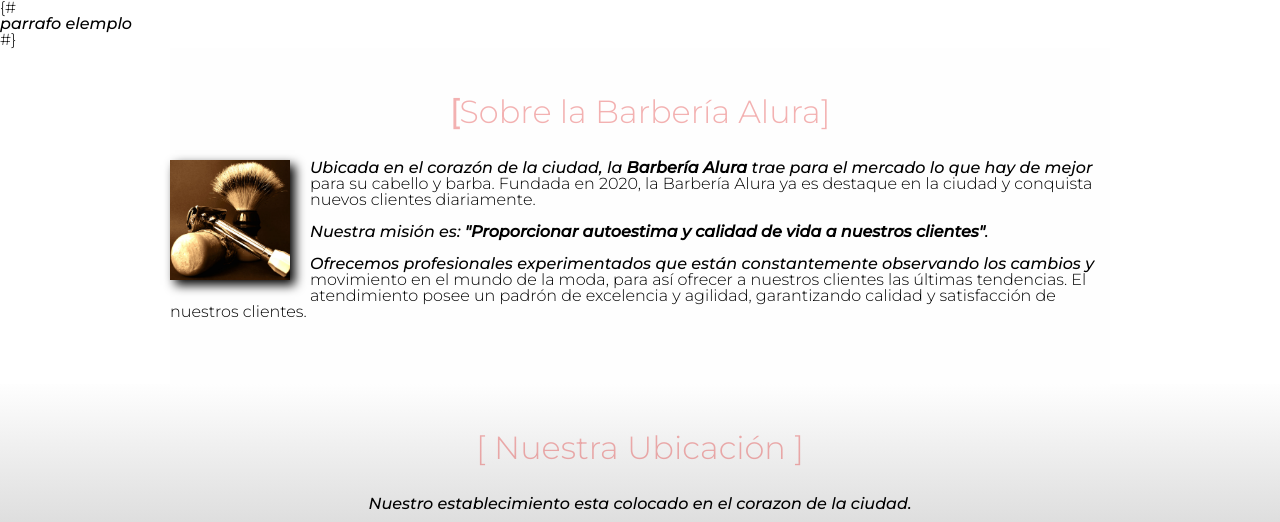
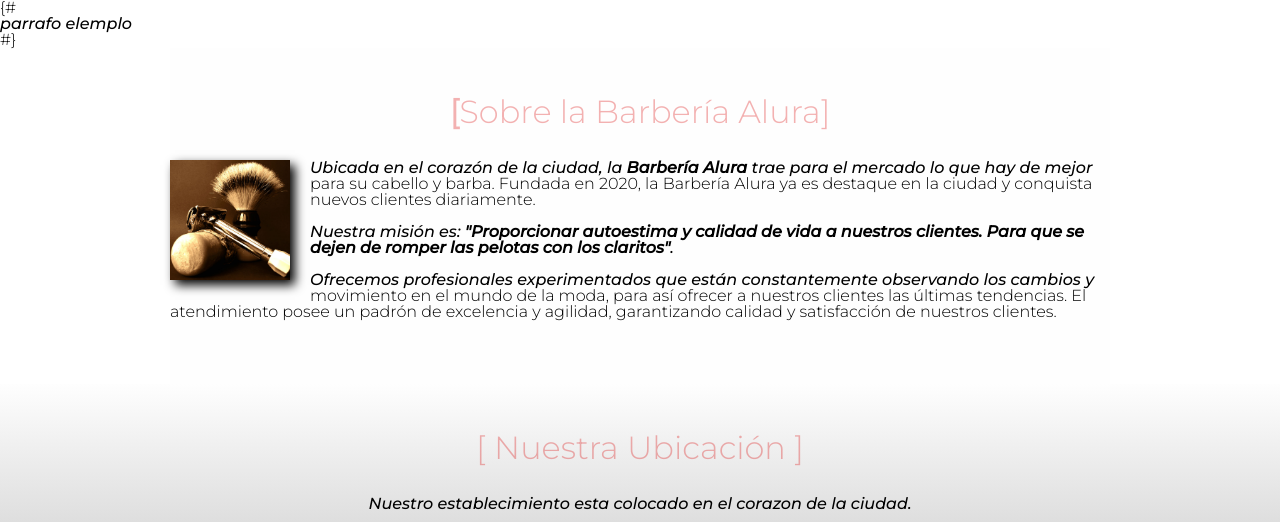
Before and after one commit to astiazu/barberia, a plain HTML site: page index.html in a window 1280 px wide. Shown: the part 776-1298 px from the top of the page. Drawn offline with Linux system fonts and the light colour scheme.

Commit message:
agregue info a MISION

```diff
--- a/index.html
+++ b/index.html
@@ -34,7 +34,7 @@
 
                 <p>Ubicada en el corazón de la ciudad, la <strong>Barbería Alura</strong> trae para el mercado lo que hay de mejor para su cabello y barba. Fundada en 2020, la Barbería Alura ya es destaque en la ciudad y conquista nuevos clientes diariamente. </p>
 
-                <p id="mision"><em>Nuestra misión es: <strong> "Proporcionar autoestima y calidad de vida a nuestros clientes"</strong>.</em></p>
+                <p id="mision"><em>Nuestra misión es: <strong> "Proporcionar autoestima y calidad de vida a nuestros clientes. Para que se dejen de romper las pelotas con los claritos"</strong>.</em></p>
 
                 <p>Ofrecemos profesionales experimentados que están constantemente observando los cambios y movimiento en el mundo de la moda, para así ofrecer a nuestros clientes las últimas tendencias. El atendimiento posee un padrón de excelencia y agilidad, garantizando calidad y satisfacción de nuestros clientes. </p>
 
```
